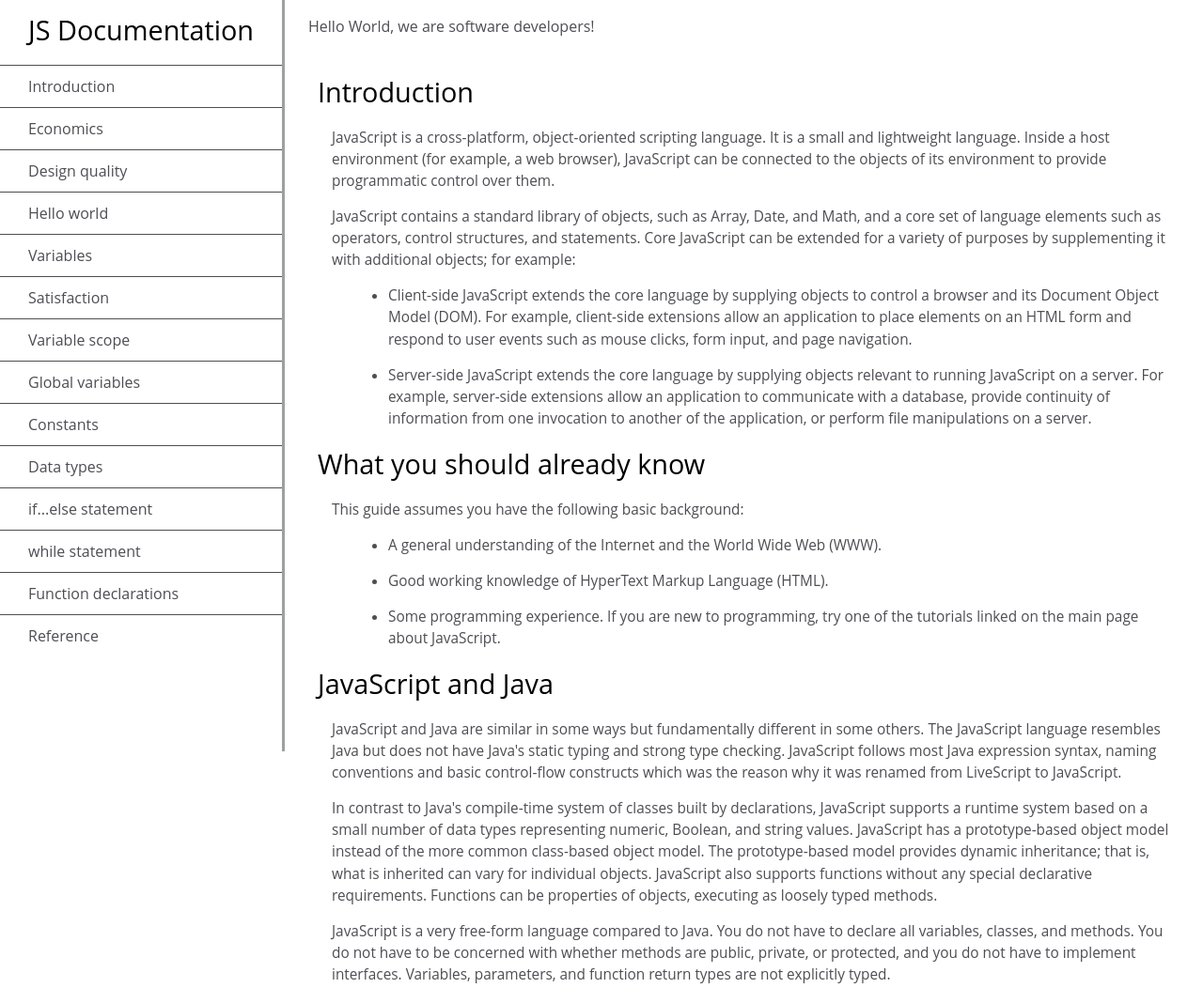
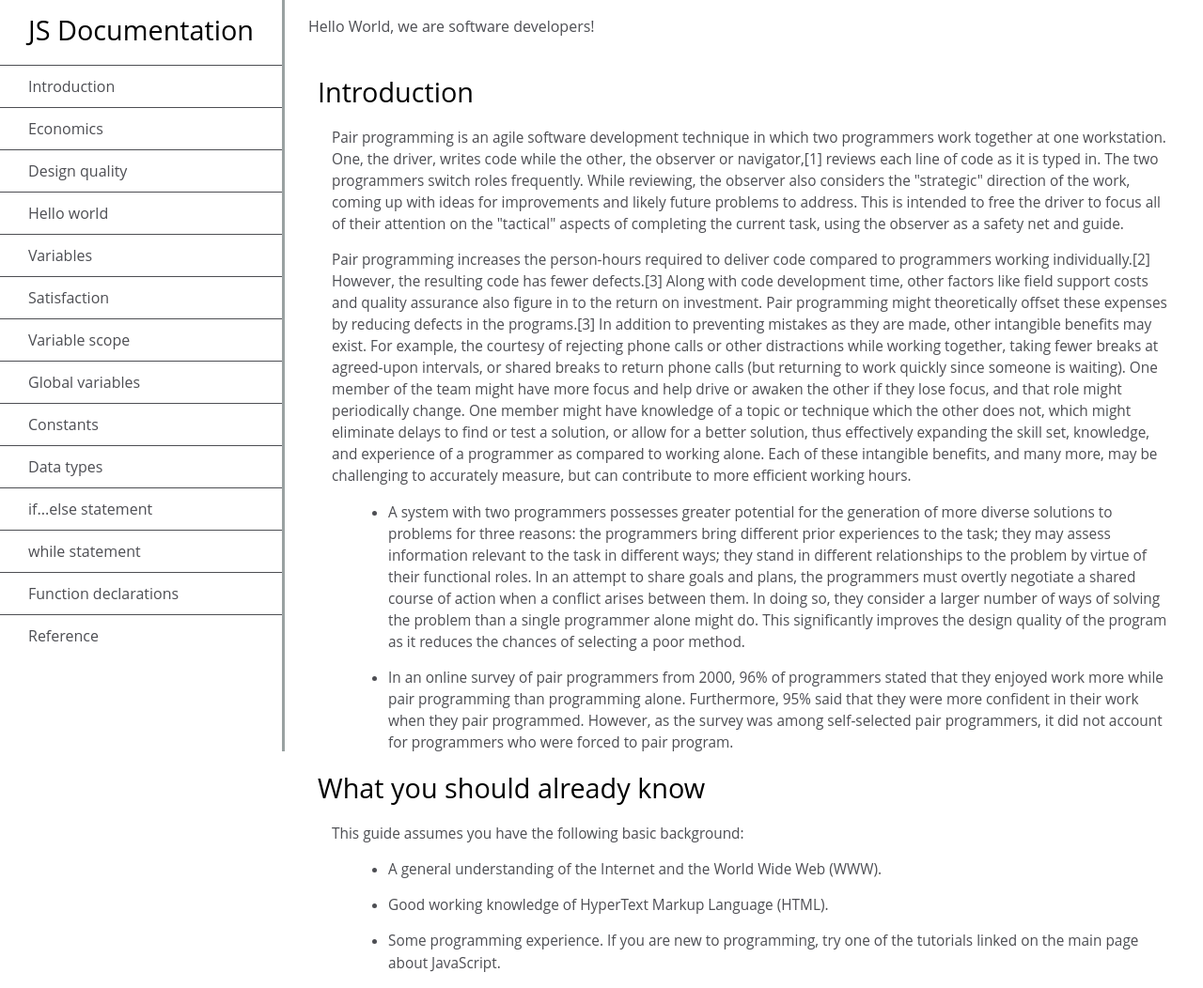
Before and after one commit to Qalb-E-Ali/Dambi-Muhammad, a plain HTML site: page index.html in a window 1280 px wide. Shown: the top 1052 px of the page at 94% size. Drawn offline with Linux system fonts and the light colour scheme.

Commit message:
Update index.html

```diff
--- a/index.html
+++ b/index.html
@@ -51,33 +51,27 @@
         <header>Introduction</header>
         <article>
           <p>
-            JavaScript is a cross-platform, object-oriented scripting language. It
-            is a small and lightweight language. Inside a host environment (for
-            example, a web browser), JavaScript can be connected to the objects of
-            its environment to provide programmatic control over them.
+            Pair programming is an agile software development technique in which two programmers work together at one workstation. One, the driver, writes code while the other, the observer or navigator,[1] reviews each line of code as it is typed in. The two programmers switch roles frequently.
+
+While reviewing, the observer also considers the "strategic" direction of the work, coming up with ideas for improvements and likely future problems to address. This is intended to free the driver to focus all of their attention on the "tactical" aspects of completing the current task, using the observer as a safety net and guide.
           </p>
 
           <p>
-            JavaScript contains a standard library of objects, such as Array, Date,
-            and Math, and a core set of language elements such as operators, control
-            structures, and statements. Core JavaScript can be extended for a
-            variety of purposes by supplementing it with additional objects; for
-            example:
+            Pair programming increases the person-hours required to deliver code compared to programmers working individually.[2] However, the resulting code has fewer defects.[3] Along with code development time, other factors like field support costs and quality assurance also figure in to the return on investment. Pair programming might theoretically offset these expenses by reducing defects in the programs.[3]
+
+In addition to preventing mistakes as they are made, other intangible benefits may exist. For example, the courtesy of rejecting phone calls or other distractions while working together, taking fewer breaks at agreed-upon intervals, or shared breaks to return phone calls (but returning to work quickly since someone is waiting). One member of the team might have more focus and help drive or awaken the other if they lose focus, and that role might periodically change. One member might have knowledge of a topic or technique which the other does not, which might eliminate delays to find or test a solution, or allow for a better solution, thus effectively expanding the skill set, knowledge, and experience of a programmer as compared to working alone. Each of these intangible benefits, and many more, may be challenging to accurately measure, but can contribute to more efficient working hours.
           </p>
           <ul>
             <li>
-              Client-side JavaScript extends the core language by supplying objects
-              to control a browser and its Document Object Model (DOM). For example,
-              client-side extensions allow an application to place elements on an
-              HTML form and respond to user events such as mouse clicks, form input,
-              and page navigation.
+             A system with two programmers possesses greater potential for the generation of more diverse solutions to problems for three reasons:
+
+the programmers bring different prior experiences to the task;
+they may assess information relevant to the task in different ways;
+they stand in different relationships to the problem by virtue of their functional roles.
+In an attempt to share goals and plans, the programmers must overtly negotiate a shared course of action when a conflict arises between them. In doing so, they consider a larger number of ways of solving the problem than a single programmer alone might do. This significantly improves the design quality of the program as it reduces the chances of selecting a poor method.
             </li>
             <li>
-              Server-side JavaScript extends the core language by supplying objects
-              relevant to running JavaScript on a server. For example, server-side
-              extensions allow an application to communicate with a database,
-              provide continuity of information from one invocation to another of
-              the application, or perform file manipulations on a server.
+              In an online survey of pair programmers from 2000, 96% of programmers stated that they enjoyed work more while pair programming than programming alone. Furthermore, 95% said that they were more confident in their work when they pair programmed. However, as the survey was among self-selected pair programmers, it did not account for programmers who were forced to pair program.
             </li>
           </ul>
         </article>
```
